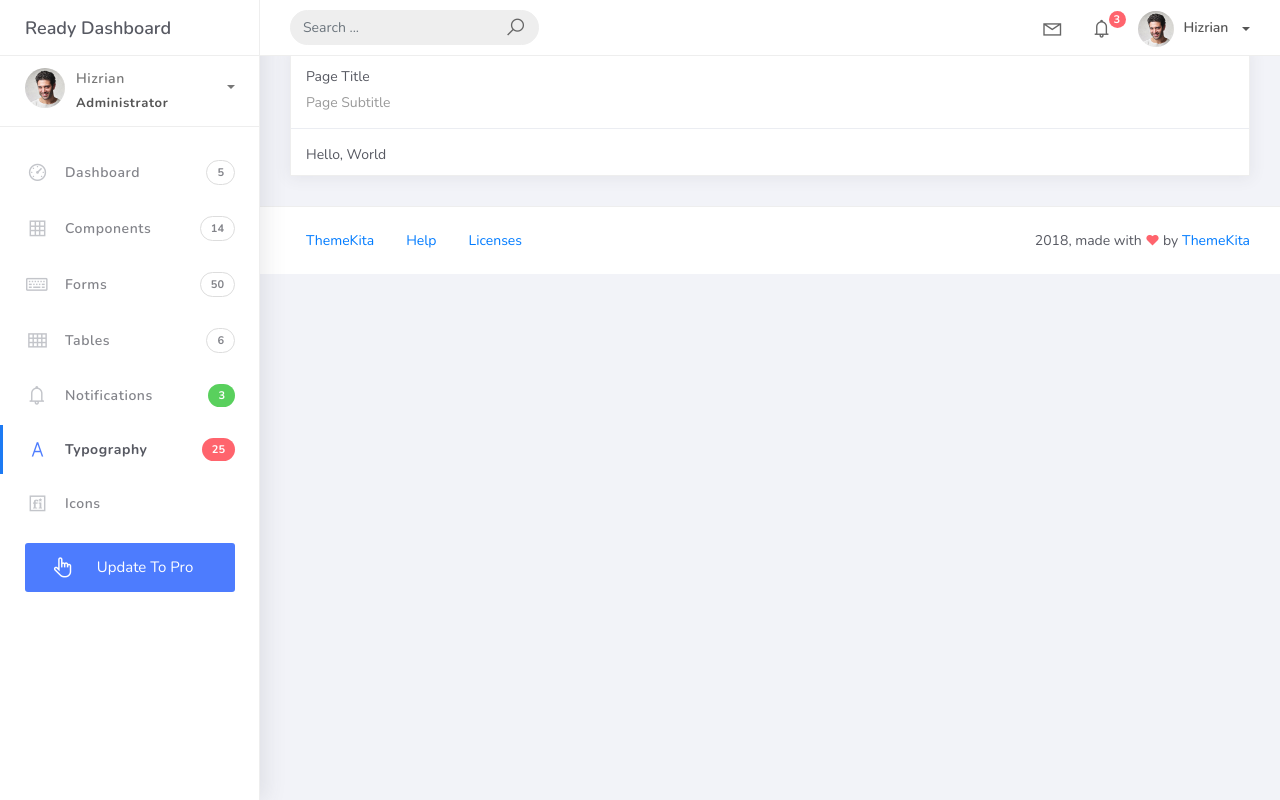
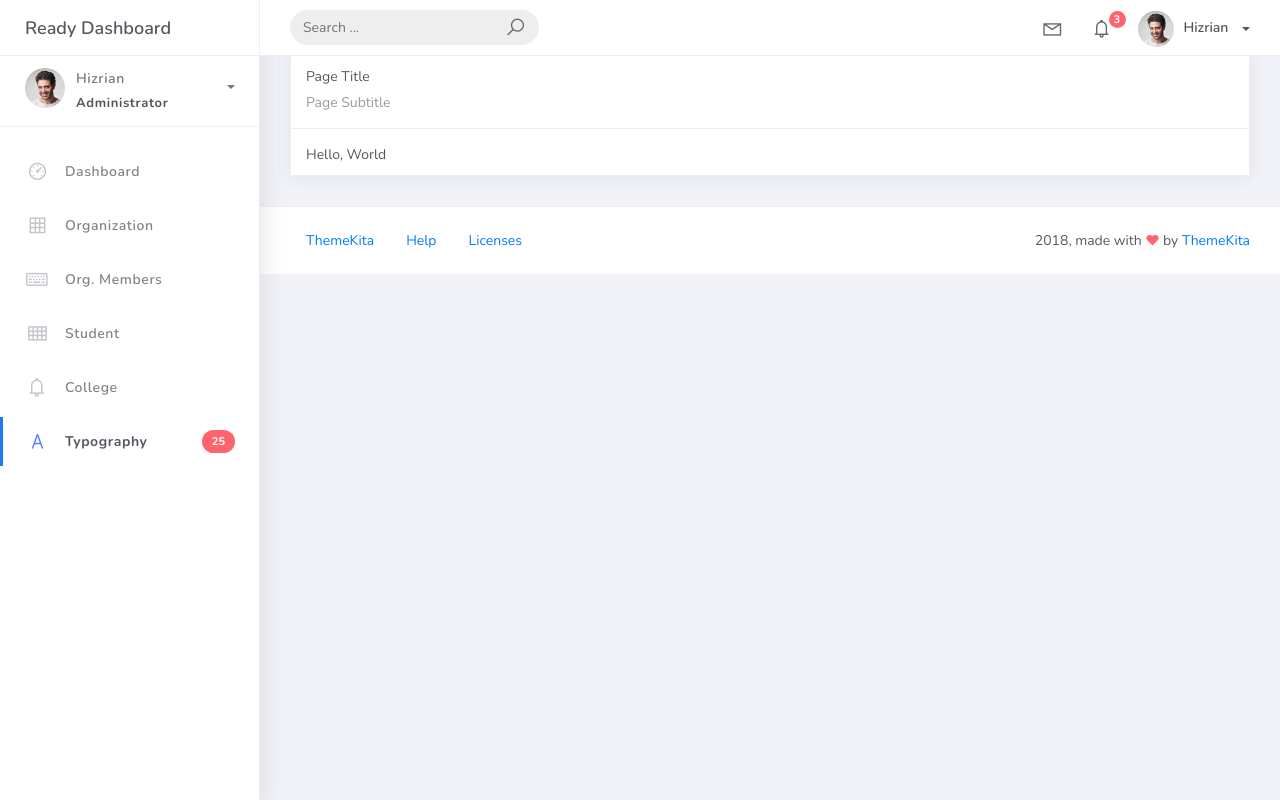
Before and after one commit to Theodore-Ross-18/psusphere, a Django app: page / in a window 1280 px wide. Run offline with Django 5.2, Linux system fonts and the light colour scheme; some libraries are stand-ins or nearby versions.

Commit message:
Base Changes

```diff
--- a/projectsite/templates/base.html
+++ b/projectsite/templates/base.html
@@ -104,11 +104,11 @@
 							</ul>
 						</li>
 						<li class="nav-item dropdown">
-							<a class="dropdown-toggle profile-pic" data-toggle="dropdown" href="#" aria-expanded="false"> <img src="../assets/img/profile.jpg" alt="user-img" width="36" class="img-circle"><span >Hizrian</span></span> </a>
+							<a class="dropdown-toggle profile-pic" data-toggle="dropdown" href="#" aria-expanded="false"> <img src="{% static 'img/profile.jpg' %}" alt="user-img" width="36" class="img-circle"><span >Hizrian</span></span> </a>
 							<ul class="dropdown-menu dropdown-user">
 								<li>
 									<div class="user-box">
-										<div class="u-img"><img src="../assets/img/profile.jpg" alt="user"></div>
+										<div class="u-img"><img src="{% static 'img/profile.jpg' %}" alt="user"></div>
 										<div class="u-text">
 											<h4>Hizrian</h4>
 											<p class="text-muted">hello@themekita.com</p><a href="profile.html" class="btn btn-rounded btn-danger btn-sm">View Profile</a></div>
@@ -133,7 +133,7 @@
 				<div class="scrollbar-inner sidebar-wrapper">
 					<div class="user">
 						<div class="photo">
-							<img src="../assets/img/profile.jpg">
+							<img src="{% static 'img/profile.jpg' %}">
 						</div>
 						<div class="info">
 							<a class="" data-toggle="collapse" href="#collapseExample" aria-expanded="true">
@@ -171,35 +171,30 @@
 							<a href="index.html">
 								<i class="la la-dashboard"></i>
 								<p>Dashboard</p>
-								<span class="badge badge-count">5</span>
 							</a>
 						</li>
 						<li class="nav-item">
 							<a href="components.html">
 								<i class="la la-table"></i>
-								<p>Components</p>
-								<span class="badge badge-count">14</span>
+								<p>Organization</p>
 							</a>
 						</li>
 						<li class="nav-item">
 							<a href="forms.html">
 								<i class="la la-keyboard-o"></i>
-								<p>Forms</p>
-								<span class="badge badge-count">50</span>
+								<p>Org. Members</p>
 							</a>
 						</li>
 						<li class="nav-item">
 							<a href="tables.html">
 								<i class="la la-th"></i>
-								<p>Tables</p>
-								<span class="badge badge-count">6</span>
+								<p>Student</p>
 							</a>
 						</li>
 						<li class="nav-item">
 							<a href="notifications.html">
 								<i class="la la-bell"></i>
-								<p>Notifications</p>
-								<span class="badge badge-success">3</span>
+								<p>College</p>
 							</a>
 						</li>
 						<li class="nav-item active">
@@ -208,18 +203,6 @@
 								<p>Typography</p>
 								<span class="badge badge-danger">25</span>
 							</a>
-						</li>
-						<li class="nav-item">
-							<a href="icons.html">
-								<i class="la la-fonticons"></i>
-								<p>Icons</p>
-							</a>
-						</li>
-						<li class="nav-item update-pro">
-							<button  data-toggle="modal" data-target="#modalUpdate">
-								<i class="la la-hand-pointer-o"></i>
-								<p>Update To Pro</p>
-							</button>
 						</li>
 					</ul>
 				</div>
```
